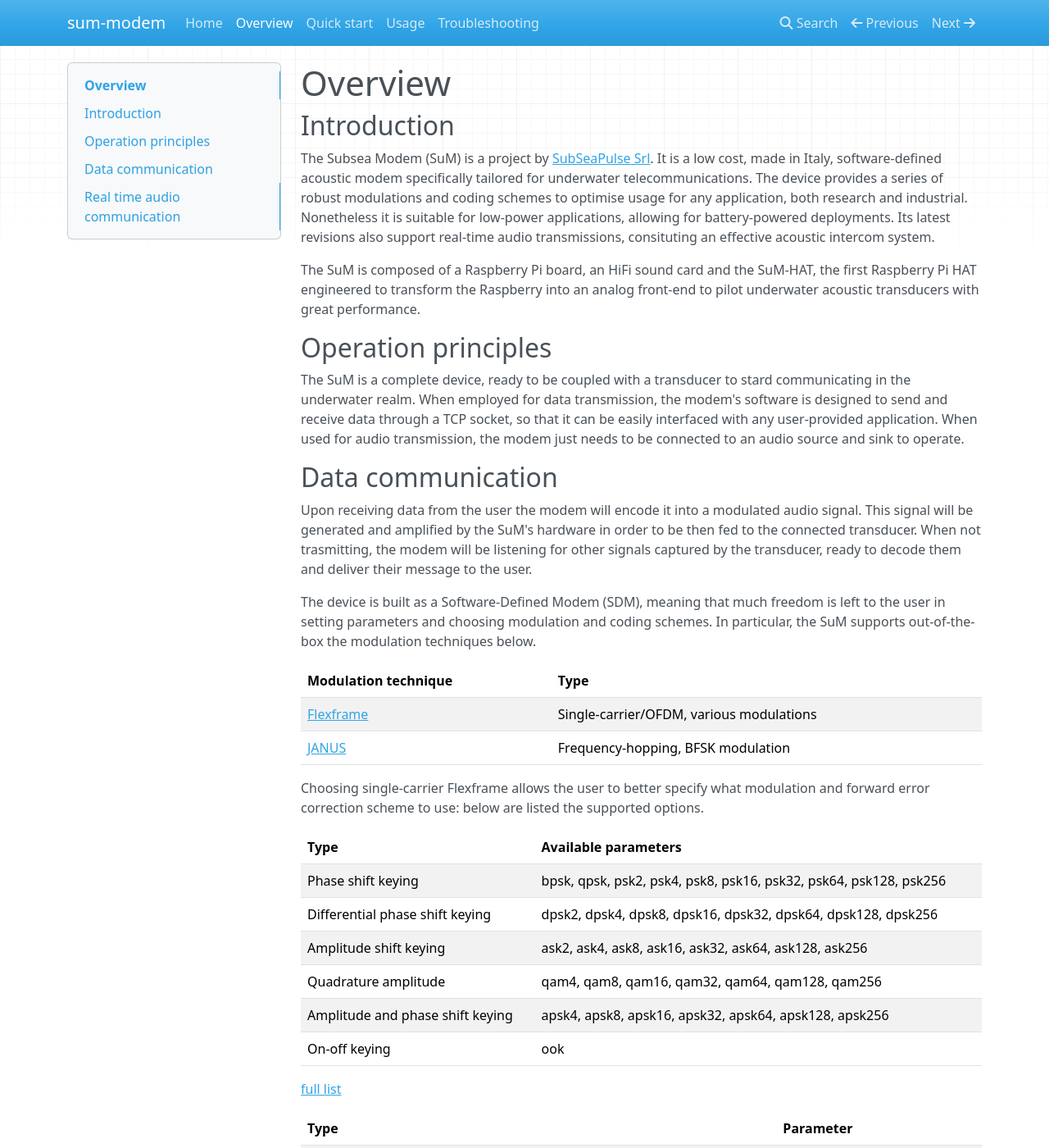
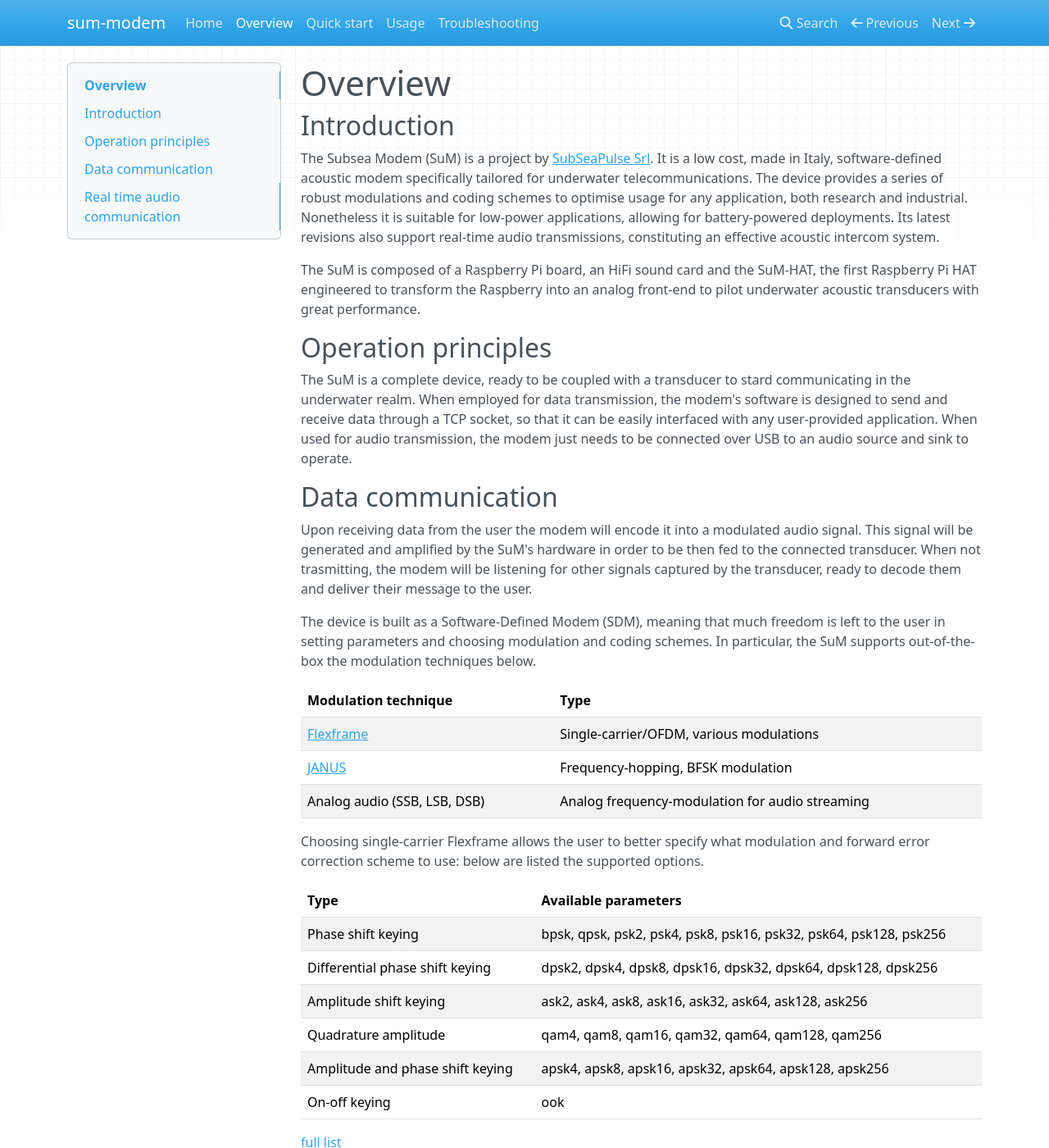
Before and after one commit to subseapulse/sum-doc, an MkDocs documentation site: the page built from docs/overview.md, in a window 1280 px wide and 1400 px high. Shown: the whole window at 82% size. Built offline with MkDocs 1.6.1, drawn with Linux system fonts in a browser that asks for light colours; nearby versions of some CDN libraries.

Commit message:
doc update

```diff
--- a/docs/overview.md
+++ b/docs/overview.md
@@ -1,22 +1,23 @@
 #Overview
 ## Introduction
 The Subsea Modem (SuM) is a project by [SubSeaPulse Srl](https://www.subseapulse.com/products/#sum). It is a low cost, made in Italy, software-defined acoustic modem specifically tailored for underwater telecommunications.
-The device provides a series of robust modulations and coding schemes to optimise usage for any application, both research and industrial. Nonetheless it is suitable for low-power applications, allowing for battery-powered deployments. Its latest revisions also support real-time audio transmissions, consituting an effective acoustic intercom system.
+The device provides a series of robust modulations and coding schemes to optimise usage for any application, both research and industrial. Nonetheless it is suitable for low-power applications, allowing for battery-powered deployments. Its latest revisions also support real-time audio transmissions, constituting an effective acoustic intercom system.
 
 The SuM is composed of a Raspberry Pi board, an HiFi sound card and the SuM-HAT, the first Raspberry Pi HAT engineered to transform the Raspberry into an analog front-end to pilot underwater acoustic transducers with great performance.
 
 ## Operation principles
-The SuM is a complete device, ready to be coupled with a transducer to stard communicating in the underwater realm. When employed for data transmission, the modem's software is designed to send and receive data through a TCP socket, so that it can be easily interfaced with any user-provided application. When used for audio transmission, the modem just needs to be connected to an audio source and sink to operate.
+The SuM is a complete device, ready to be coupled with a transducer to stard communicating in the underwater realm. When employed for data transmission, the modem's software is designed to send and receive data through a TCP socket, so that it can be easily interfaced with any user-provided application. When used for audio transmission, the modem just needs to be connected over USB to an audio source and sink to operate.
 
 ## Data communication
 Upon receiving data from the user the modem will encode it into a modulated audio signal. This signal will be generated and amplified by the SuM's hardware in order to be then fed to the connected transducer. When not trasmitting, the modem will be listening for other signals captured by the transducer, ready to decode them and deliver their message to the user.
 
 The device is built as a Software-Defined Modem (SDM), meaning that much freedom is left to the user in setting parameters and choosing modulation and coding schemes. In particular, the SuM supports out-of-the-box the modulation techniques below.
 
-|Modulation technique					|Type										|
-|---------------------------------------|-------------------------------------------|
-|[Flexframe](https://liquidsdr.org/)	|Single-carrier/OFDM, various modulations	|
-|[JANUS](https://www.januswiki.com/)	|Frequency-hopping, BFSK modulation			|
+|Modulation technique					|Type										        |
+|---------------------------------------|---------------------------------------------------|
+|[Flexframe](https://liquidsdr.org/)	|Single-carrier/OFDM, various modulations	        |
+|[JANUS](https://www.januswiki.com/)	|Frequency-hopping, BFSK modulation			        |
+|Analog audio (SSB, LSB, DSB)	        |Analog frequency-modulation for audio streaming    |
 
 Choosing single-carrier Flexframe allows the user to better specify what modulation and forward error correction scheme to use: below are listed the supported options.
 
```
